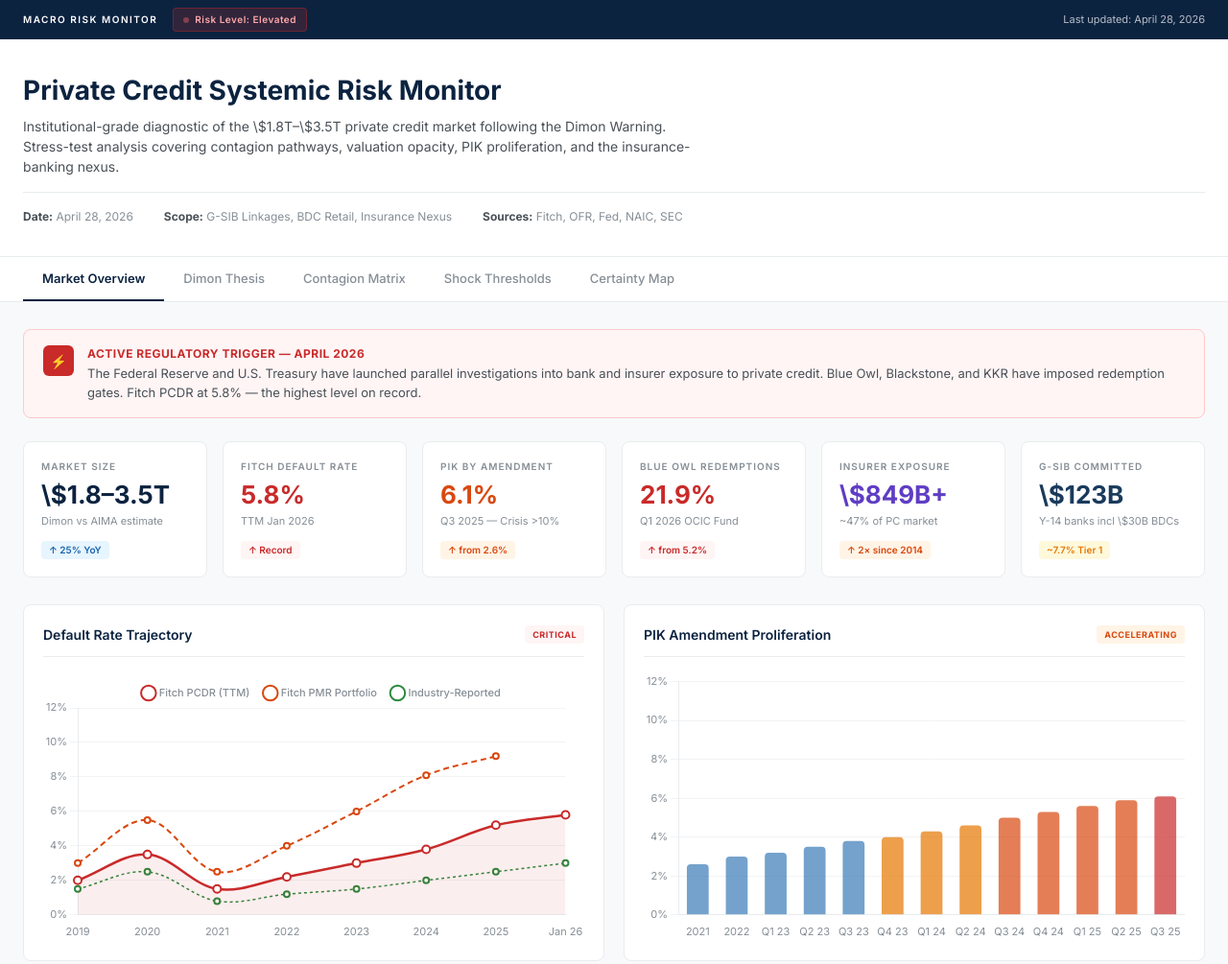
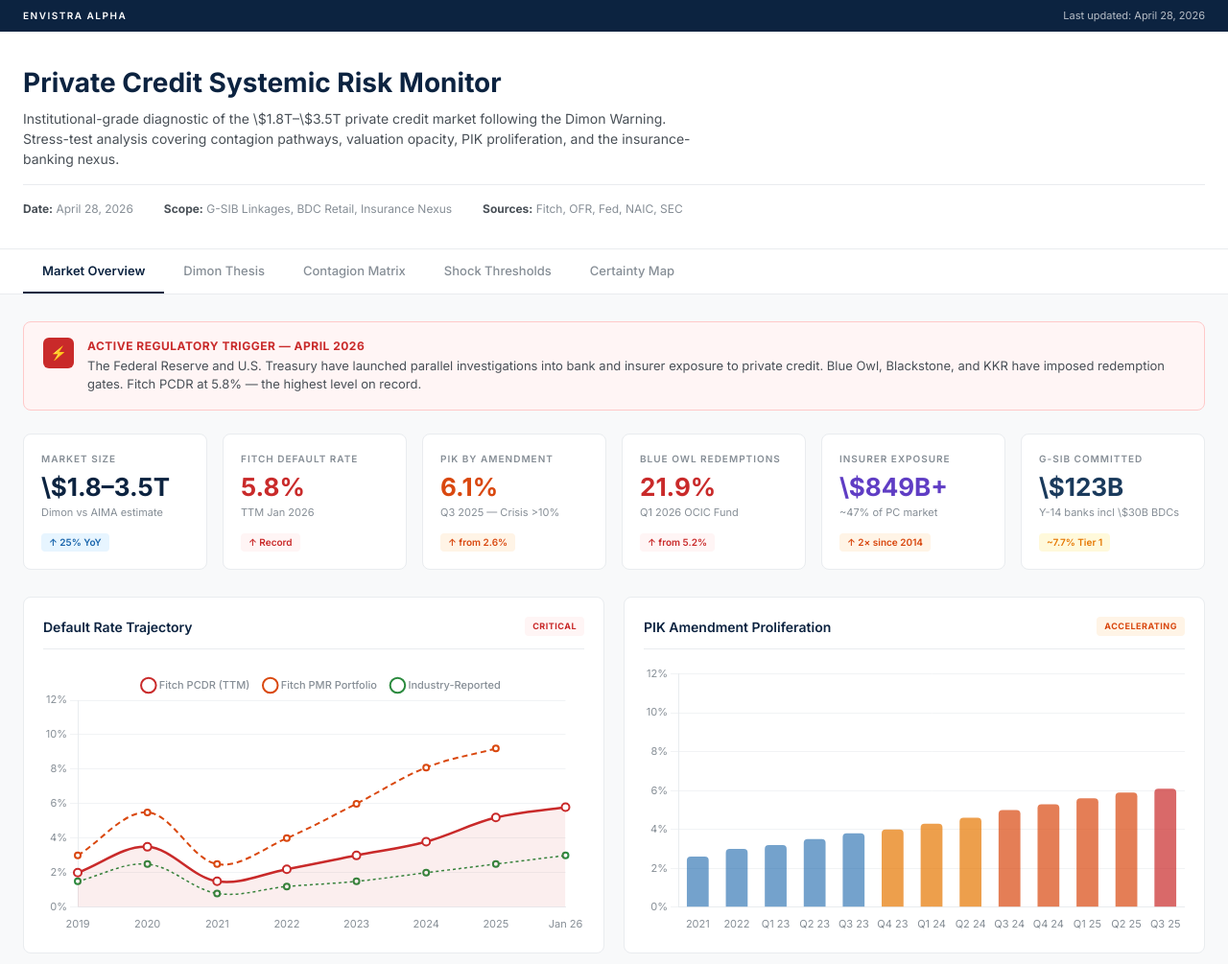
Before and after one commit to AftabAtGit/Credit2036, a plain HTML site: page index.html in a window 1280 px wide. Shown: the top 1005 px of the page at 96% size. Drawn offline with nearby package versions, Linux system fonts and the light colour scheme.

Commit message:
Update index.html

```diff
--- a/index.html
+++ b/index.html
@@ -356,8 +356,7 @@
 <div class="top-bar">
     <div class="container top-bar-inner">
         <div style="display:flex;align-items:center;">
-            <span class="brand">Macro Risk Monitor</span>
-            <span class="status-badge"><span class="dot"></span> Risk Level: Elevated</span>
+            <span class="brand">ENVISTRA ALPHA</span>
         </div>
         <span>Last updated: April 28, 2026</span>
     </div>
```
